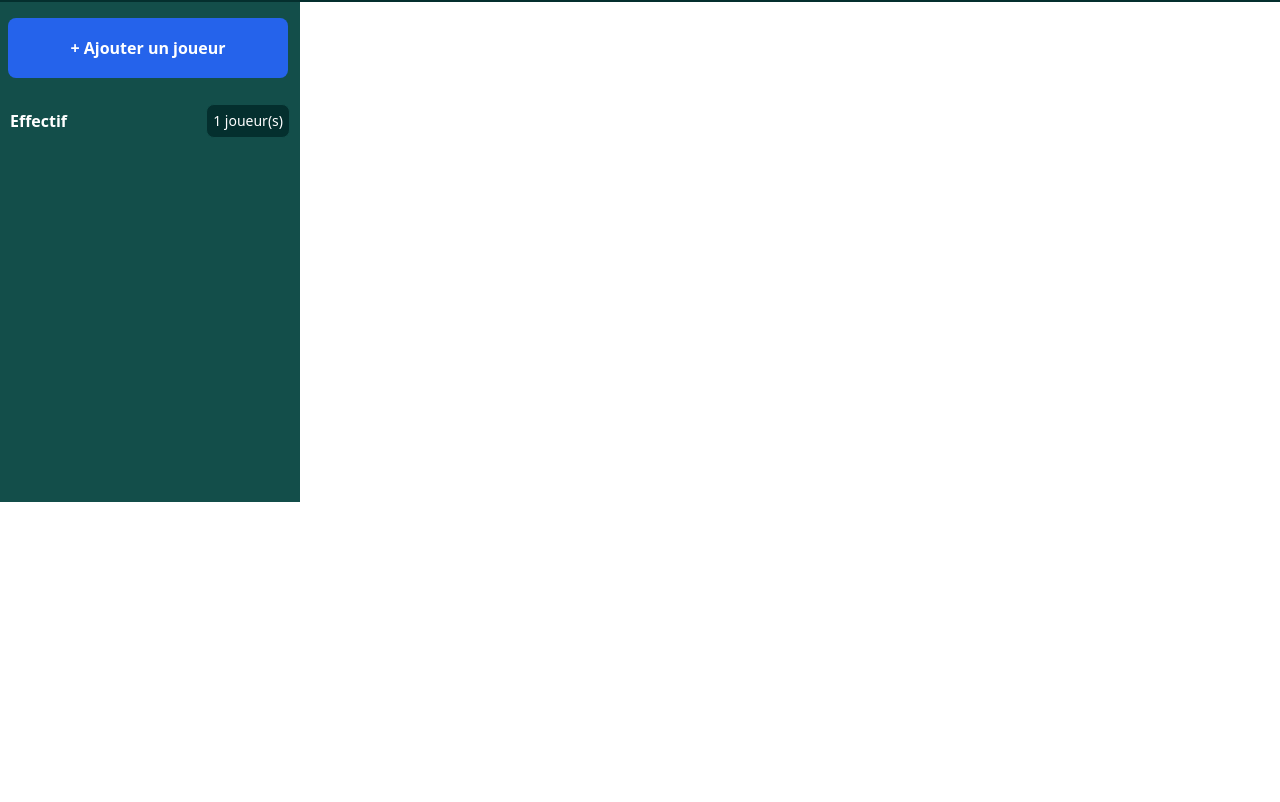
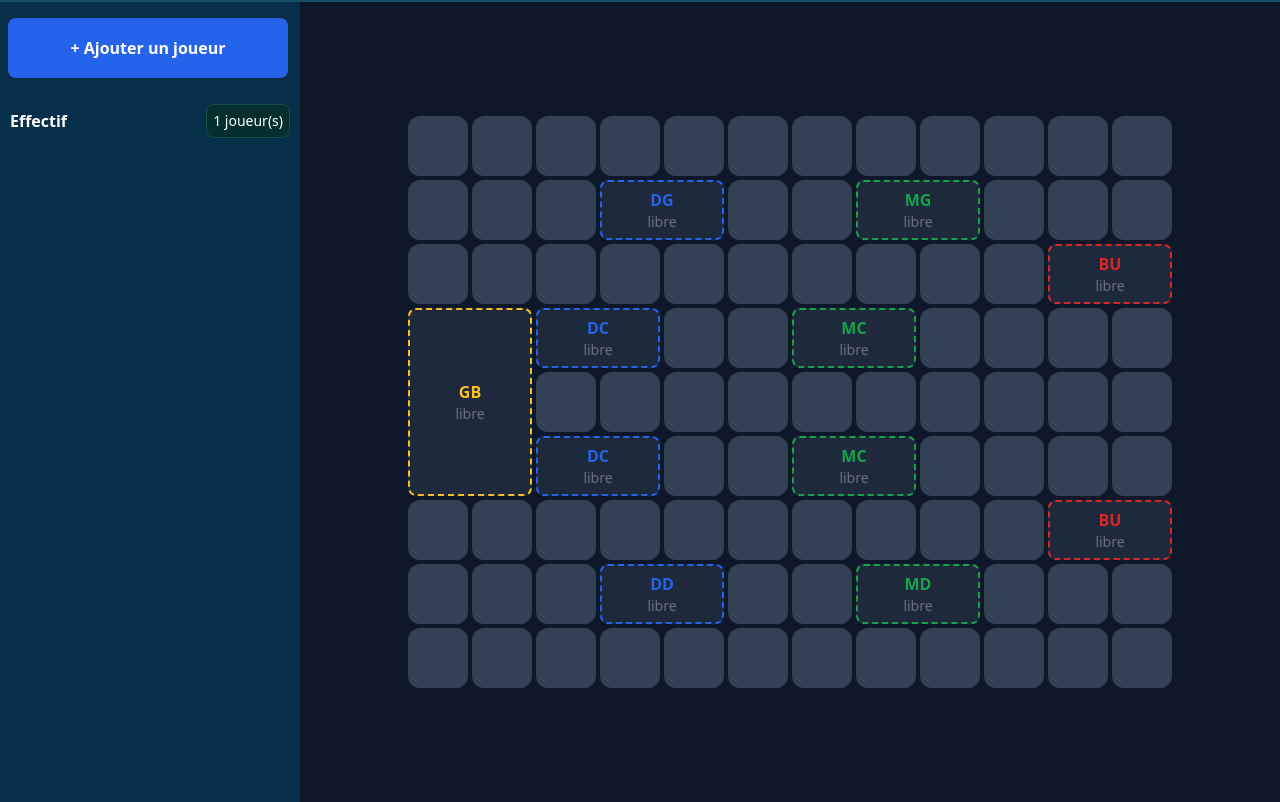
Before and after one commit to AGADI-amr/Tachkila, a plain HTML site: page index.html in a window 1280 px wide. Shown: the part 66-868 px from the top of the page. Before the commit the page ends 800 px from the top, so only its background shows below. Drawn offline with nearby package versions, Linux system fonts and the light colour scheme.

Commit message:
feat(field-grid) : finishing the main section of the page

```diff
--- a/css/style.css
+++ b/css/style.css
@@ -0,0 +1,64 @@
+section {
+    display: grid;
+    grid-template-columns:  repeat(12,1fr);
+    grid-template-rows: repeat(9,1fr);
+    gap : 4px
+}
+.grid-square {
+    background-color :#334155  ;
+    height: 60px;
+    width: 60px;
+    border : hidden;
+    border-radius: 20%;
+}
+.gb {
+    grid-column: 1/3;
+    grid-row: 4/7;
+}
+
+.dg {
+   grid-column:4/6 ;
+   grid-row: 2/3;
+}
+.dc1 {
+    grid-column: 3/5;
+    grid-row: 4/5;
+}
+
+.dc2 {
+    grid-column: 3/5 ;
+    grid-row: 6/7;
+}
+
+.dd {
+    grid-column: 4/6;
+    grid-row: 8/9;
+}
+
+
+.mg {
+    grid-column: 8/10;
+    grid-row : 2/3;
+}
+
+.mc1 {
+    grid-column: 7/9;
+    grid-row : 4/5;
+}
+.mc2 {
+    grid-column: 7/9;
+    grid-row : 6/7;
+}
+.md {
+    grid-column: 8/10;
+    grid-row : 8/9;
+}
+
+.bu1 {
+    grid-column: 11/13;
+    grid-row : 3/4;
+}
+.bu2 {
+    grid-column: 11/13;
+    grid-row : -3/-4;
+}
--- a/index.html
+++ b/index.html
@@ -5,10 +5,12 @@
     <meta name="viewport" content="width=device-width, initial-scale=1.0">
     <meta name="description" content="Créez et gérez vos compositions d'équipe facilement sur Tachkila. Organisez votre effectif, placez vos joueurs en 4-4-2 sur un terrain virtuel et partagez votre tactique.">
     <title>Tachkila - Créez et Gérez votre Composition d'Équipe de Foot</title>
+    <link rel="stylesheet" href="css/style.css">
     <script src="https://cdn.tailwindcss.com"></script>
+    <script src="js/script.js" defer></script>
 </head>
 <body>
-    <header class="flex items-center justify-between px-4 py-4 bg-teal-950" >
+    <header class="flex items-center justify-between px-4 py-4 bg-cyan-900" >
         <div class="flex items-center gap-3">
         <img src="assets/football.png" alt="Football Icon" class="h-8 w-8 object-contain shrink-0"/>
         <span class="font-bold text-lime-400 tracking-wide uppercase">TACHKILA</span>
@@ -38,8 +40,9 @@
         <span class="text-white border-2 border-blue-500 rounded-lg bg-slate-900 p-1">4-4-2</span>
         </div>
     </header>
-    <main>
-        <aside class="flex-row bg-teal-900 h-[500px] w-[300px]">
+    <div class="flex min-h-screen">
+
+        <aside class="flex-row bg-sky-950 h-screen w-[300px]">
         <button type="button" class="bg-blue-600
         text-white rounded-lg px-4 text-center py-2 h-[60px] w-[280px]
         text-base font-semibold my-4 mx-2">+ Ajouter un joueur</button>
@@ -49,23 +52,95 @@
                 <span>1</span><span> joueur(s)</span>
             </div>
         </div>
-        <p></p>
         </aside>
-        <section>
-            <div></div>
-            <div></div>
-            <div></div>
-            <div></div>
-            <div></div>
-            <div></div>
-            <div></div>
-            <div></div>
-            <div></div>
-            <div></div>
-            <div></div>
-            <div></div>
-        </section>
-    </main>
+
+        <main class="flex justify-center items-center flex-1 bg-slate-900">
+            <section>
+
+                <div class="gb border-2 border-amber-400 border-dashed
+                bg-slate-800 rounded-lg flex items-center justify-center gap-8">
+                <div class="text-center">
+                <p class="font-semibold text-base text-amber-400">GB</p>
+                <p class="text-sm text-gray-500">libre</p>
+                </div>
+              </div>
+
+                <div class="dc1 border-2 border-blue-600 border-dashed
+                bg-slate-800 rounded-lg flex items-center justify-center gap-8">
+                <div class="text-center">
+                <p class="font-semibold text-base text-blue-600">DC</p>
+                <p class="text-sm text-gray-500">libre</p>
+                </div>
+              </div>
+
+                <div class="dc2 border-2 border-blue-600 border-dashed
+                bg-slate-800 rounded-lg flex items-center justify-center gap-8">
+                <div class="text-center">
+                <p class="font-semibold text-base text-blue-600">DC</p>
+                <p class="text-sm text-gray-500">libre</p>
+                </div>
+              </div>
+              <div class="dg border-2 border-blue-600 border-dashed
+                bg-slate-800 rounded-lg flex items-center justify-center gap-8">
+                <div class="text-center">
+                <p class="font-semibold text-base text-blue-600">DG</p>
+                <p class="text-sm text-gray-500">libre</p>
+                </div>
+              </div>
+              <div class="dd border-2 border-blue-600 border-dashed
+                bg-slate-800 rounded-lg flex items-center justify-center gap-8">
+                <div class="text-center">
+                <p class="font-semibold text-base text-blue-600">DD</p>
+                <p class="text-sm text-gray-500">libre</p>
+                </div>
+              </div>
+              <div class="mg border-2 border-green-600 border-dashed
+                bg-slate-800 rounded-lg flex items-center justify-center gap-8">
+                <div class="text-center">
+                <p class="font-semibold text-base text-green-600">MG</p>
+                <p class="text-sm text-gray-500">libre</p>
+                </div>
+              </div>
+              <div class="mc1 border-2 border-green-600 border-dashed
+                bg-slate-800 rounded-lg flex items-center justify-center gap-8">
+                <div class="text-center">
+                <p class="font-semibold text-base text-green-600">MC</p>
+                <p class="text-sm text-gray-500">libre</p>
+                </div>
+              </div>
+              <div class="mc2 border-2 border-green-600 border-dashed
+                bg-slate-800 rounded-lg flex items-center justify-center gap-8">
+                <div class="text-center">
+                <p class="font-semibold text-base text-green-600">MC</p>
+                <p class="text-sm text-gray-500">libre</p>
+                </div>
+              </div>
+              <div class="md border-2 border-green-600 border-dashed
+                bg-slate-800 rounded-lg flex items-center justify-center gap-8">
+                <div class="text-center">
+                <p class="font-semibold text-base text-green-600">MD</p>
+                <p class="text-sm text-gray-500">libre</p>
+                </div>
+              </div>
+              <div class="bu1 border-2 border-red-600 border-dashed
+                bg-slate-800 rounded-lg flex items-center justify-center gap-8">
+                <div class="text-center">
+                <p class="font-semibold text-base text-red-600">BU</p>
+                <p class="text-sm text-gray-500">libre</p>
+                </div>
+              </div>
+              <div class="bu2 border-2 border-red-600 border-dashed
+                bg-slate-800 rounded-lg flex items-center justify-center gap-8">
+                <div class="text-center">
+                <p class="font-semibold text-base text-red-600">BU</p>
+                <p class="text-sm text-gray-500">libre</p>
+                </div>
+              </div>
+
+            </section>
+        </main>
+      </div>
 
 </body>
+
 </html>
--- a/js/script.js
+++ b/js/script.js
@@ -0,0 +1,6 @@
+const field = document.querySelector("section");
+ for (let i = 0 ; i < 82 ; i++) {
+    const newDiv = document.createElement("div");
+    newDiv.classList.add("grid-square") ;
+    field.appendChild(newDiv);
+ }
```
